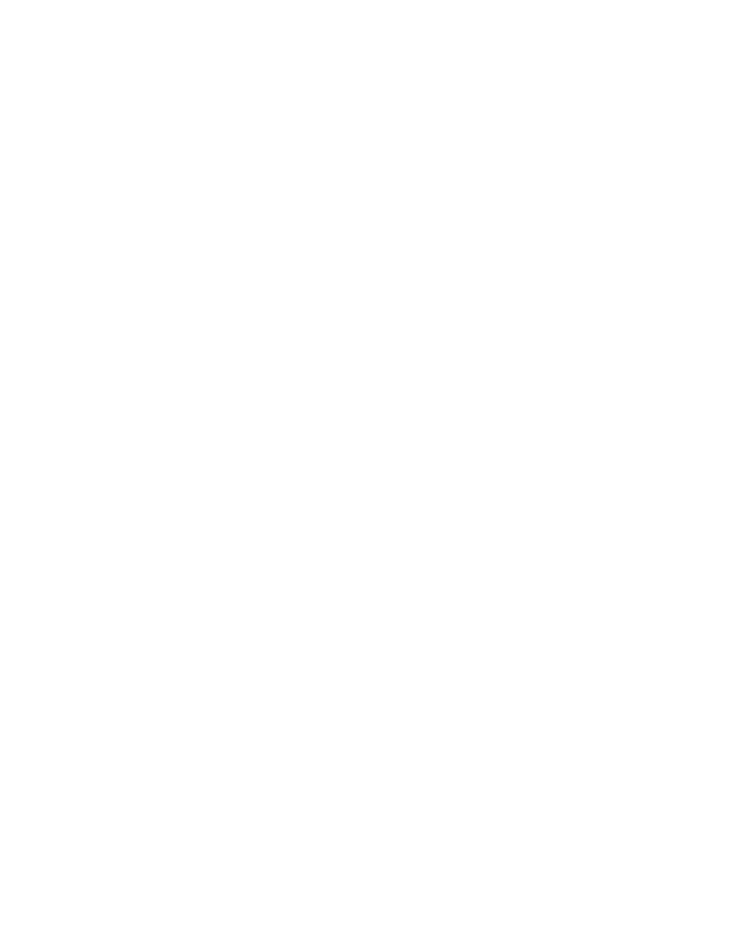
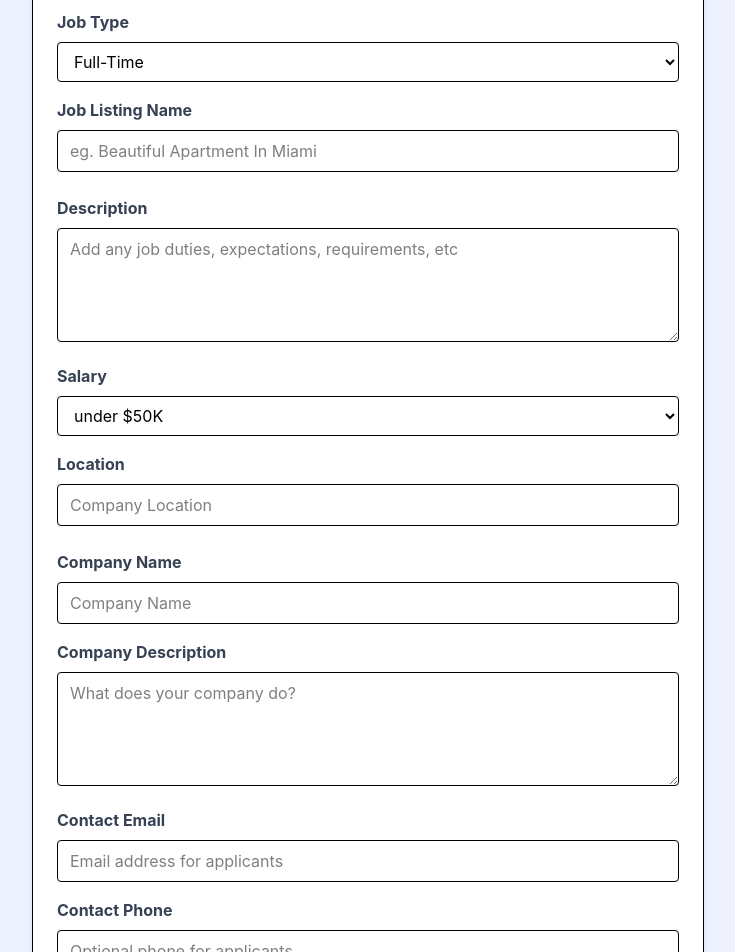
Before and after one commit to Arutchelvan/React---Job-Portal, a React (Vite) app: page /add-job in a window 1280 px wide. Shown: the part 260-1212 px from the top of the page, without its empty margins (272-1007 px from the left). Before the commit the page ends 800 px from the top, so only its background shows below. Built offline with nearby package versions, Linux system fonts and the light colour scheme.

Commit message:
Add Job Page Created

```diff
--- a/src/pages/AddJobPage.jsx
+++ b/src/pages/AddJobPage.jsx
@@ -1,7 +1,227 @@
-export default function first() {
+import { useState } from "react";
+
+export default function AddJobPage() {
+  const [type, setType] = useState("Full-Time");
+  const [title, setTitle] = useState("");
+  const [description, setDescription] = useState("");
+  const [salary, setSalary] = useState("under $50K");
+  const [location, setLocation] = useState("");
+  const [companyName, setCompanyName] = useState("");
+  const [companyDescription, setCompanyDescription] = useState("");
+  const [contactEmail, setContactEmail] = useState("");
+  const [contactPhone, setContactPhone] = useState("");
+
+  function submitForm(e) {
+    e.preventDefault();
+    console.log(description);
+
+    const newJob = {
+      title,
+      type,
+      location,
+      description,
+      salary,
+      company: {
+        name: companyName,
+        description: companyDescription,
+        contactEmail,
+        contactPhone,
+      },
+    };
+
+    console.log(newJob);
+  }
+
   return (
-    <>
-      <h1>Add Job</h1>
-    </>
+    <section className="bg-indigo-50">
+      <div className="container m-auto max-w-2xl py-24">
+        <div
+          className="bg-white px-6 py-8 mb-4 shadow-md rounded-md
+border m-4 md:m-0"
+        >
+          <form onSubmit={submitForm}>
+            <h2 className="text-3xl text-center font-semibold mb-6">Add Job</h2>
+            <div className="mb-4">
+              <label
+                htmlFor="type"
+                className="block text-gray-700 font-bold mb-2"
+              >
+                Job Type
+              </label>
+              <select
+                id="type"
+                name="type"
+                className="border rounded w-full py-2 px-3"
+                required
+                value={type}
+                onChange={(e) => setType(e.target.value)}
+              >
+                <option value="Full-Time">Full-Time</option>
+                <option value="Part-Time">Part-Time</option>
+                <option value="Remote">Remote</option>
+                <option value="Internship">Internship</option>
+              </select>
+            </div>
+            <div className="mb-4">
+              <label className="block text-gray-700 font-bold mb-2">
+                Job Listing Name
+              </label>
+              <input
+                type="text"
+                id="name"
+                name="name"
+                className="border rounded w-full py-2 px-3 mb-2"
+                placeholder="eg. Beautiful Apartment In Miami"
+                required
+                value={title}
+                onChange={(e) => setTitle(e.target.value)}
+              />
+            </div>
+            <div className="mb-4">
+              <label
+                htmlFor="description"
+                className="block text-gray-700 font-bold mb-2"
+              >
+                Description
+              </label>
+              <textarea
+                id="description"
+                name="description"
+                className="border rounded w-full py-2 px-3"
+                rows="4"
+                placeholder="Add any job duties, expectations, requirements, etc"
+                value={description}
+                onChange={(e) => setDescription(e.target.value)}
+              ></textarea>
+            </div>
+            <div className="mb-4">
+              <label
+                htmlFor="Salary"
+                className="block text-gray-700 font-bold mb-2"
+              >
+                Salary
+              </label>
+              <select
+                id="salary"
+                name="salary"
+                className="border rounded w-full py-2 px-3"
+                required
+                value={salary}
+                onChange={(e) => setSalary(e.target.value)}
+              >
+                <option value="Under $50K">under $50K</option>
+                <option value="$50 60K">$50 $60K</option>
+                <option value="$60 70K">$60-$70K</option>
+                <option value="$70 80K">$70 - $80K</option>
+                <option value="$80 90K">$80 $90K</option>
+                <option value="$90 100K">$90 $100K</option>
+                <option value="$100 125K">$100 $125K</option>
+                <option value="$125 150K">$125 $150K</option>
+                <option value="$150 175K">$150-$175K</option>
+                <option value="$125 150K">$125 - $150K</option>
+                <option value="$150 175K">$150 - $175K</option>
+                <option value="$175 200K">$175 $200K</option>
+                <option value="Over $200K">Over $200K</option>
+              </select>
+            </div>
+            <div className="mb-4">
+              <label className="block text-gray-700 font-bold mb-2">
+                Location
+              </label>
+              <input
+                type="text"
+                id="location"
+                name="location"
+                className="border rounded w-full py-2 px-3 mb-2"
+                placeholder="Company Location"
+                required
+                value={location}
+                onChange={(e) => setLocation(e.target.value)}
+              />
+            </div>
+            <div className="mb-4">
+              <label
+                htmlFor="company"
+                className="block text-gray-700 font-bold mb-2"
+              >
+                Company Name
+              </label>
+              <input
+                type="text"
+                id="company"
+                name="company"
+                className="border rounded w-full py-2 px-3"
+                placeholder="Company Name"
+                value={companyName}
+                onChange={(e) => setCompanyName(e.target.value)}
+              />
+            </div>
+            <div className="mb-4">
+              <label
+                htmlFor="company_description"
+                className="block text-gray-700 font-bold mb-2"
+              >
+                Company Description
+              </label>
+              <textarea
+                id="company_description"
+                name="company_description"
+                className="border rounded w-full py-2 px-3"
+                rows="4"
+                placeholder="What does your company do?"
+                value={companyDescription}
+                onChange={(e) => setCompanyDescription(e.target.value)}
+              ></textarea>
+            </div>
+            <div className="mb-4">
+              <label
+                htmlFor="contact_email"
+                className="block text-gray-700 font-bold mb-2"
+              >
+                Contact Email
+              </label>
+              <input
+                type="email"
+                id="contact_email"
+                name="contact_email"
+                className="border rounded w-full py-2 px-3"
+                placeholder="Email address for applicants"
+                required
+                value={contactEmail}
+                onChange={(e) => setContactEmail(e.target.value)}
+              />
+            </div>
+            <div className="mb-4">
+              <label
+                htmlFor="contact_phone"
+                className="block text-gray-700 font-bold mb-2"
+              >
+                Contact Phone
+              </label>
+              <input
+                type="tel"
+                id="contact_phone"
+                name="contact_phone"
+                className="border rounded w-full py-2 px-3"
+                placeholder="Optional phone for applicants"
+                value={contactPhone}
+                onChange={(e) => setContactPhone(e.target.value)}
+              />
+            </div>
+
+            <div>
+              <button
+                className="bg-indigo-500 hover:bg-indigo-600 text-white
+font-bold py-2 px-4 rounded-full w-full focus: outline-none
+focus: shadow-outline"
+                type="submit"
+              >
+                Add Job
+              </button>
+            </div>
+          </form>
+        </div>
+      </div>
+    </section>
   );
 }
```
